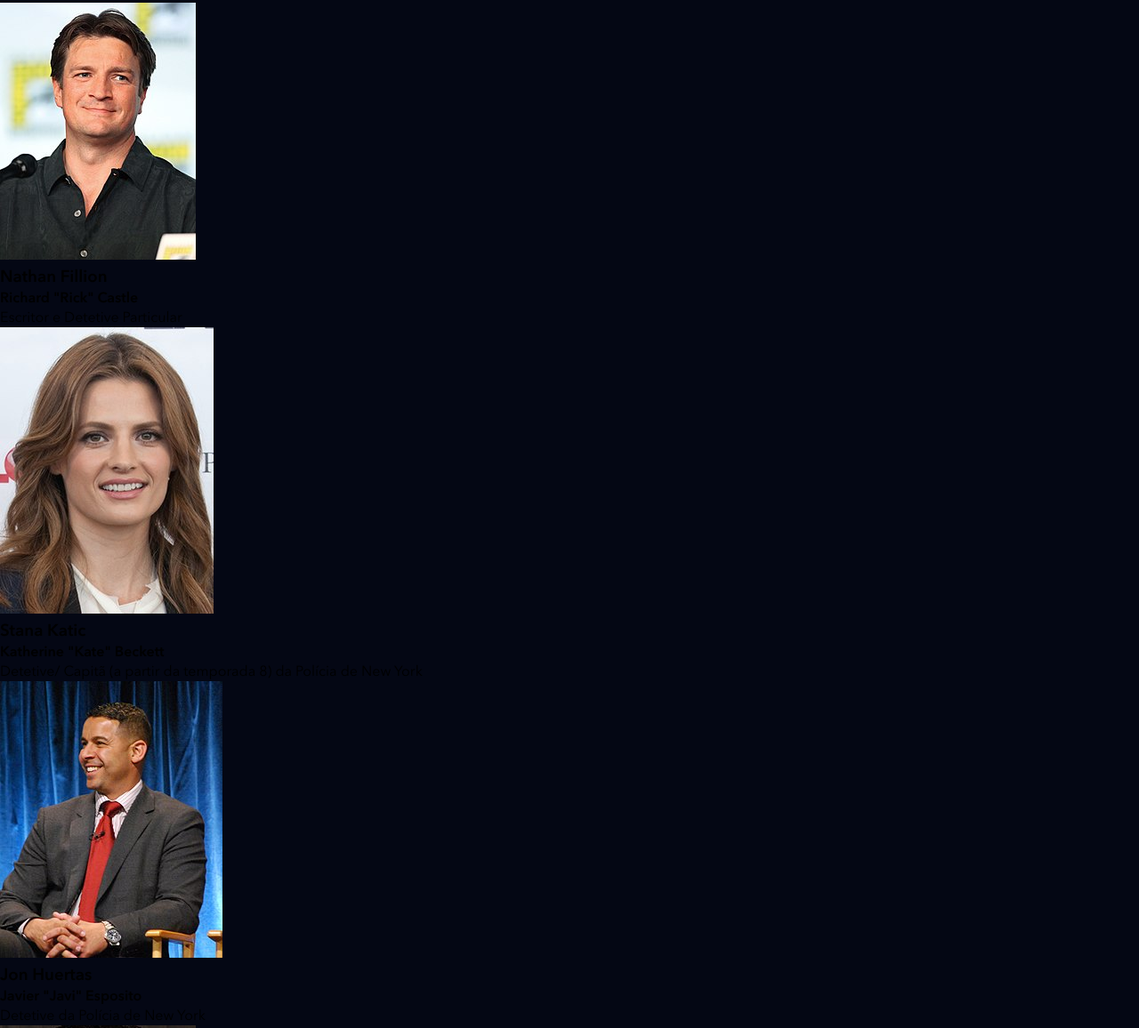
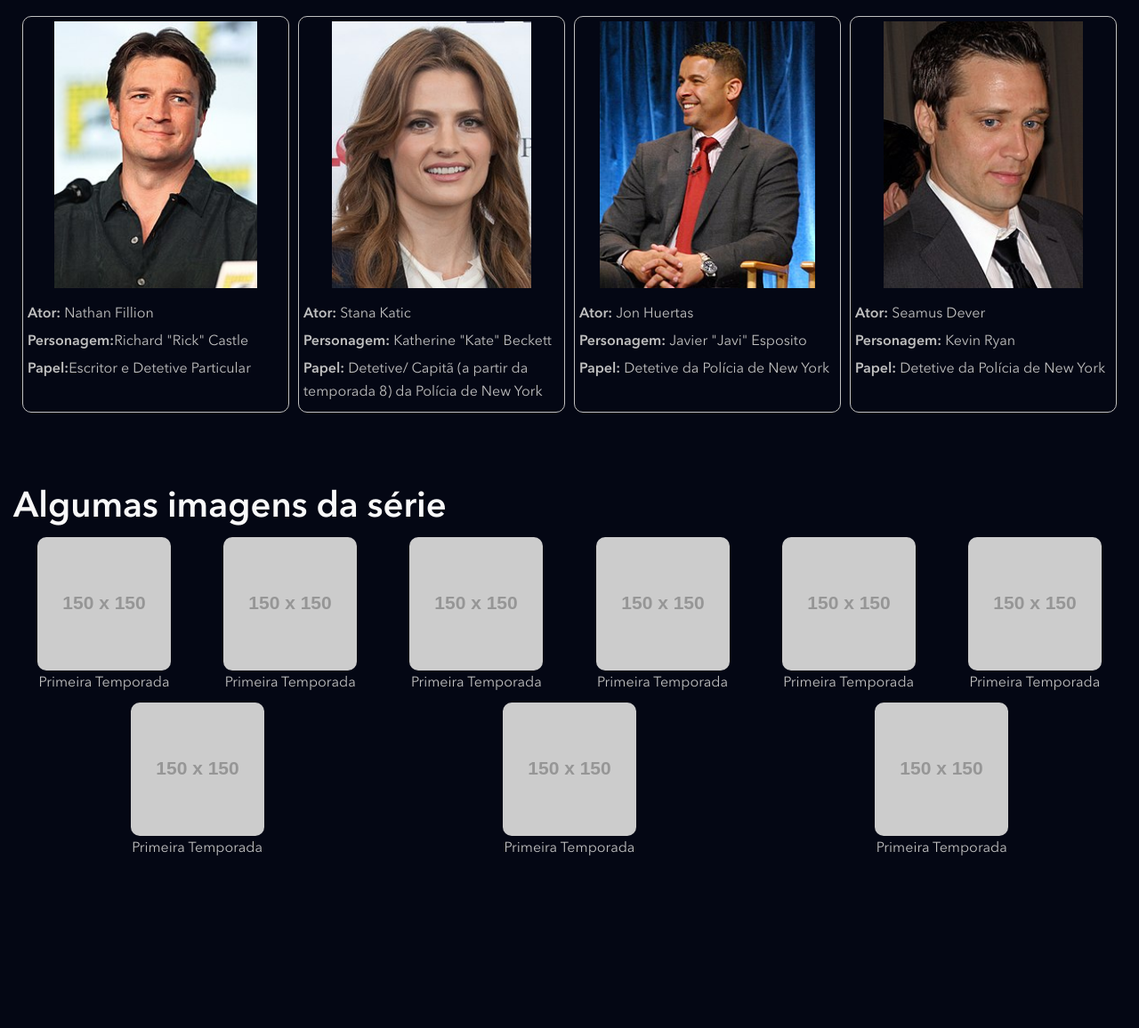
Before and after one commit to sergioj1123/castle, a website: page index.html in a window 1280 px wide. Shown: the part 1742-2898 px from the top of the page at 89% size. After the commit the page ends 2728 px from the top, so only its background shows below. Drawn offline with nearby package versions, Linux system fonts and the light colour scheme; files that its build step writes are made by us from their sources; placeholder pictures from the web are drawn by us; files whose address does not match are found by name.

Commit message:
feat: section image and responsivity

```diff
--- a/index.html
+++ b/index.html
@@ -79,12 +79,14 @@
               alt="Imagem do ator do Claste"
               class="cast__container__list__item__img"
             />
-            <h3 class="cast__container__list__item__actor">Nathan Fillion</h3>
-            <h4 class="cast__container__list__item__character">
-              Richard "Rick" Castle
-            </h4>
-            <p class="cast__container__list__item__papel">
-              Escritor e Detetive Particular
+            <p class="cast__container__list__item__actor text">
+              <bold class="bold">Ator:</bold> Nathan Fillion
+            </p>
+            <p class="cast__container__list__item__character text">
+              <bold class="bold">Personagem:</bold>Richard "Rick" Castle
+            </p>
+            <p class="cast__container__list__item__papel text">
+              <bold class="bold">Papel:</bold>Escritor e Detetive Particular
             </p>
           </li>
           <li class="cast__container__list__item">
@@ -93,12 +95,15 @@
               alt="Imagem da atriz de Becket"
               class="cast__container__list__item__img"
             />
-            <h3 class="cast__container__list__item__actor">Stana Katic</h3>
-            <h4 class="cast__container__list__item__character">
-              Katherine "Kate" Beckett
-            </h4>
-            <p class="cast__container__list__item__papel">
-              Detetive/ Capitã (a partir da temporada 8) da Polícia de New York
+            <p class="cast__container__list__item__actor text">
+              <bold class="bold">Ator: </bold>Stana Katic
+            </p>
+            <p class="cast__container__list__item__character text">
+              <bold class="bold">Personagem: </bold>Katherine "Kate" Beckett
+            </p>
+            <p class="cast__container__list__item__papel text">
+              <bold class="bold">Papel: </bold>Detetive/ Capitã (a partir da
+              temporada 8) da Polícia de New York
             </p>
           </li>
           <li class="cast__container__list__item">
@@ -107,12 +112,14 @@
               alt="Imagem do ator do Javi"
               class="cast__container__list__item__img"
             />
-            <h3 class="cast__container__list__item__actor">Jon Huertas</h3>
-            <h4 class="cast__container__list__item__character">
-              Javier "Javi" Esposito
-            </h4>
-            <p class="cast__container__list__item__papel">
-              Detetive da Polícia de New York
+            <p class="cast__container__list__item__actor text">
+              <bold class="bold">Ator: </bold>Jon Huertas
+            </p>
+            <p class="cast__container__list__item__character text">
+              <bold class="bold">Personagem: </bold>Javier "Javi" Esposito
+            </p>
+            <p class="cast__container__list__item__papel text">
+              <bold class="bold">Papel: </bold>Detetive da Polícia de New York
             </p>
           </li>
           <li class="cast__container__list__item">
@@ -121,10 +128,14 @@
               alt="Imagem do ator do Ryan"
               class="cast__container__list__item__img"
             />
-            <h3 class="cast__container__list__item__actor">Seamus Dever</h3>
-            <h4 class="cast__container__list__item__character">Kevin Ryan</h4>
-            <p class="cast__container__list__item__papel">
-              Detetive da Polícia de New York
+            <p class="cast__container__list__item__actor text">
+              <bold class="bold">Ator: </bold>Seamus Dever
+            </p>
+            <p class="cast__container__list__item__character text">
+              <bold class="bold">Personagem: </bold>Kevin Ryan
+            </p>
+            <p class="cast__container__list__item__papel text">
+              <bold class="bold">Papel: </bold>Detetive da Polícia de New York
             </p>
           </li>
         </ul>
@@ -135,30 +146,39 @@
       <ul class="images__list">
         <li class="images__list__item">
           <img src="http://via.placeholder.com/150x150" alt="Imagem da série" />
+          <p class="text">Primeira Temporada</p>
         </li>
         <li class="images__list__item">
           <img src="http://via.placeholder.com/150x150" alt="Imagem da série" />
+          <p class="text">Primeira Temporada</p>
         </li>
         <li class="images__list__item">
           <img src="http://via.placeholder.com/150x150" alt="Imagem da série" />
+          <p class="text">Primeira Temporada</p>
         </li>
         <li class="images__list__item">
           <img src="http://via.placeholder.com/150x150" alt="Imagem da série" />
+          <p class="text">Primeira Temporada</p>
         </li>
         <li class="images__list__item">
           <img src="http://via.placeholder.com/150x150" alt="Imagem da série" />
+          <p class="text">Primeira Temporada</p>
         </li>
         <li class="images__list__item">
           <img src="http://via.placeholder.com/150x150" alt="Imagem da série" />
+          <p class="text">Primeira Temporada</p>
         </li>
         <li class="images__list__item">
           <img src="http://via.placeholder.com/150x150" alt="Imagem da série" />
+          <p class="text">Primeira Temporada</p>
         </li>
         <li class="images__list__item">
           <img src="http://via.placeholder.com/150x150" alt="Imagem da série" />
+          <p class="text">Primeira Temporada</p>
         </li>
         <li class="images__list__item">
           <img src="http://via.placeholder.com/150x150" alt="Imagem da série" />
+          <p class="text">Primeira Temporada</p>
         </li>
       </ul>
     </section>
--- /dev/null
+++ b/src/styles/_cast.scss
@@ -0,0 +1,36 @@
+@use "variables";
+.cast {
+  max-width: variables.$max_width;
+  margin: 0 auto;
+  margin-bottom: 50px;
+  padding: 15px;
+
+  &__container__list {
+    display: flex;
+    justify-content: center;
+    flex-wrap: wrap;
+    list-style: none;
+    gap: 10px;
+
+    @media (max-width: 768px) {
+      gap: 30px;
+    }
+    &__item {
+      max-width: 300px;
+      width: 100%;
+      display: flex;
+      flex-direction: column;
+      border: 1px solid variables.$textMainColor;
+      border-radius: 10px;
+      padding: 5px;
+
+      &__img {
+        max-height: 300px;
+        height: 100%;
+        object-fit: contain;
+        border-radius: 10px;
+        margin-bottom: 15px;
+      }
+    }
+  }
+}
--- /dev/null
+++ b/src/styles/_images.scss
@@ -0,0 +1,26 @@
+@use "variables";
+
+.images {
+  padding: 15px;
+  max-width: variables.$max_width;
+  margin: 0 auto;
+
+  &__list {
+    display: flex;
+    flex-wrap: wrap;
+    list-style: none;
+    gap: 5px;
+    @media (max-width: 768px) {
+      gap: 20px;
+    }
+
+    &__item {
+      max-width: 180px;
+      width: 100%;
+      margin: 0 auto;
+      display: flex;
+      flex-direction: column;
+      align-items: center;
+    }
+  }
+}
--- a/src/styles/main.scss
+++ b/src/styles/main.scss
@@ -2,6 +2,8 @@
 @use "mixin";
 @use "_header";
 @use "_about";
+@use "_cast";
+@use "_images";
 
 @font-face {
   font-family: Avenir;
@@ -26,9 +28,23 @@ body {
   background-color: variables.$backgroundColor;
 }
 
-.paragrapy {
+img {
+  border-radius: 10px;
+}
+
+.paragrapy,
+.text {
   @include mixin.text;
   margin-bottom: 5px;
+}
+
+.paragrapy {
+  width: 100%;
+}
+
+.bold {
+  @include mixin.text;
+  font-weight: 700;
 }
 
 .section-title {
```
